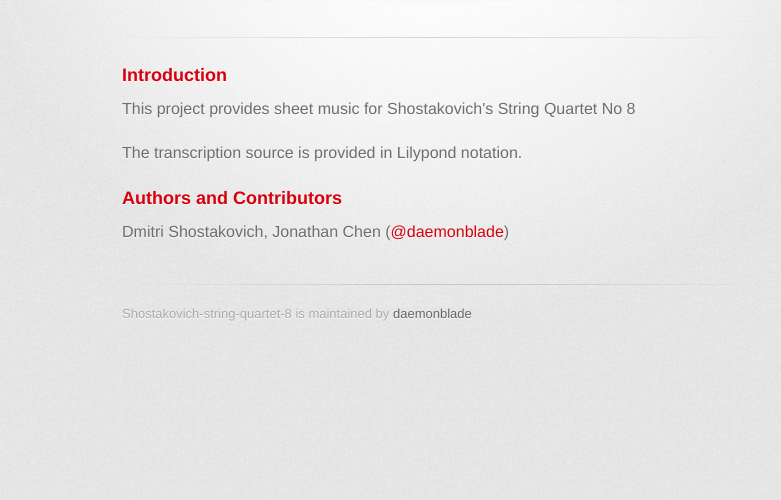
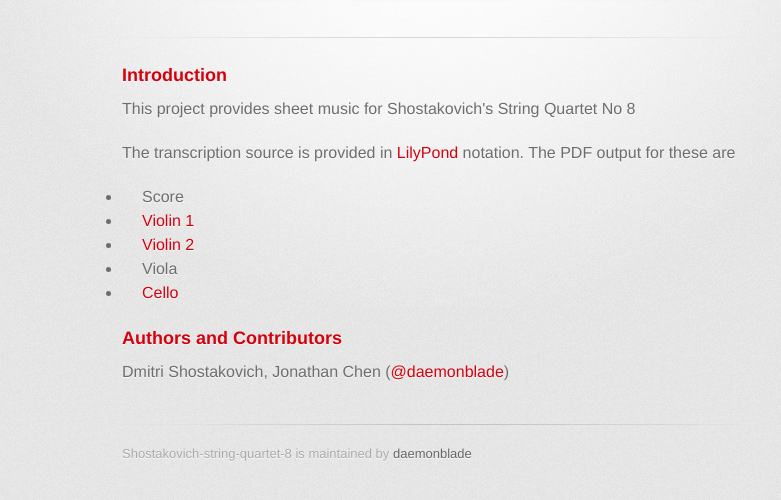
Before and after one commit to daemonblade/shostakovich-string-quartet-8, a plain HTML site: page docs/index.html in a window 1280 px wide. Shown: the part 266-766 px from the top of the page, without its empty margins (208-989 px from the left). Drawn offline with Linux system fonts and the light colour scheme; a web font is replaced by a local one.

Commit message:
Added pdf links

```diff
--- a/docs/index.html
+++ b/docs/index.html
@@ -36,7 +36,15 @@
 
 <p>This project provides sheet music for Shostakovich's String Quartet No 8</p>
 
-<p>The transcription source is provided in Lilypond notation.</p>
+<p>The transcription source is provided in <a href="http://lilypond.org/">LilyPond</a> notation. The PDF output for these are</p>
+
+<ul>
+  <li><a href="Shostakovich-String-Quartet-8-Score.pdf"></a>Score</li>
+  <li><a href="Shostakovich-String-Quartet-8-Violin1.pdf">Violin 1</a></li>
+  <li><a href="Shostakovich-String-Quartet-8-Violin2.pdf">Violin 2</a></li>
+  <li><a href="Shostakovich-String-Quartet-8-Viola.pdf"></a>Viola</li>
+  <li><a href="Shostakovich-String-Quartet-8-Cello.pdf">Cello</a></li>
+</ul>
 
 <h3>
 <a id="authors-and-contributors" class="anchor" href="#authors-and-contributors" aria-hidden="true"><span aria-hidden="true" class="octicon octicon-link"></span></a>Authors and Contributors</h3>
```
Also changed, not shown: 5 other files.
